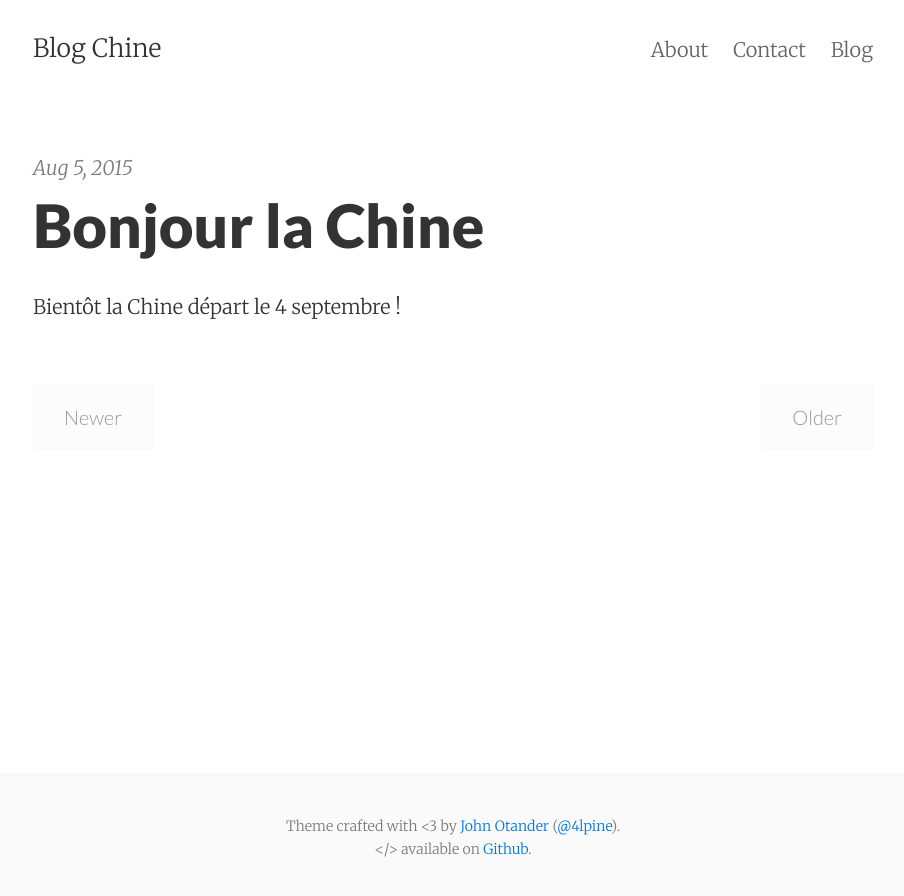
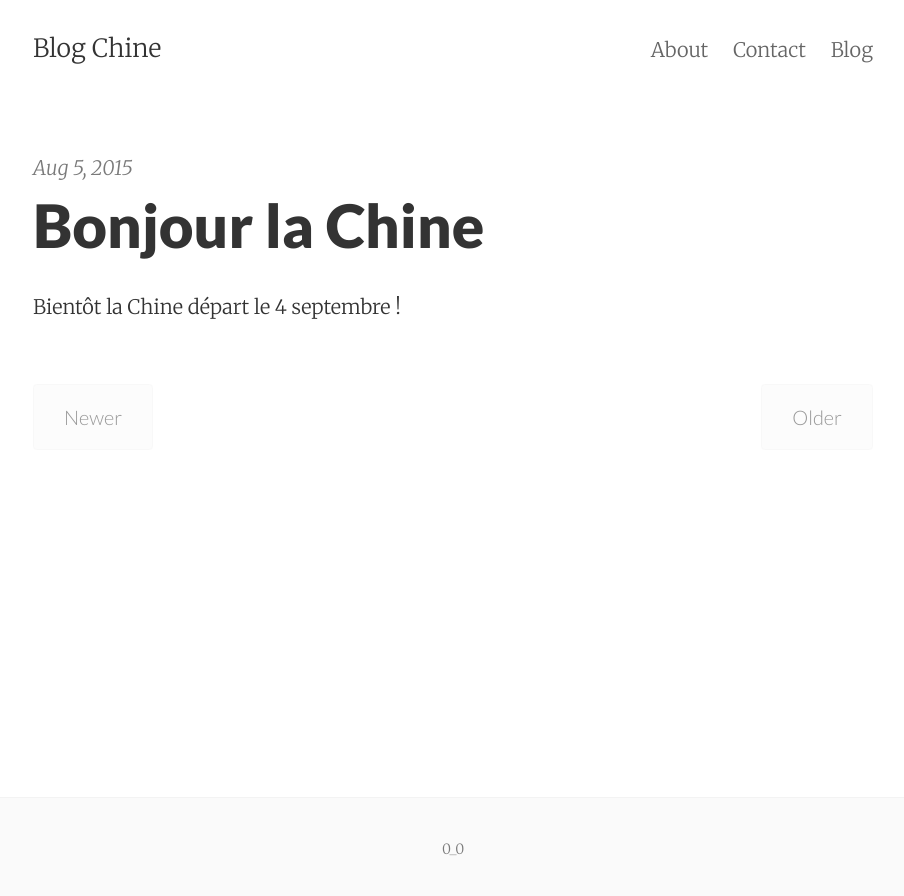
Before and after one commit to JulienGenoud/juliengenoud.com, a Jekyll site: the page built from index.html, in a window 1280 px wide. Shown: the top 896 px of the page, without its empty margins (187-1091 px from the left). Built offline with Jekyll 4.4.1, drawn with Linux system fonts in a browser that asks for light colours; nearby versions of some CDN libraries; the list of posts is cut into pages by our own code.

Commit message:
Update footer.html

```diff
--- a/_includes/footer.html
+++ b/_includes/footer.html
@@ -1,8 +1,7 @@
 <footer class="center">
   <div class="measure">
     <small>
-      Theme crafted with &lt;3 by <a href="http://johnotander.com">John Otander</a> (<a href="https://twitter.com/4lpine">@4lpine</a>).<br>
-      &lt;/&gt; available on <a href="https://github.com/johnotander/pixyll">Github</a>.
+      0_0
     </small>
   </div>
 </footer>
```
